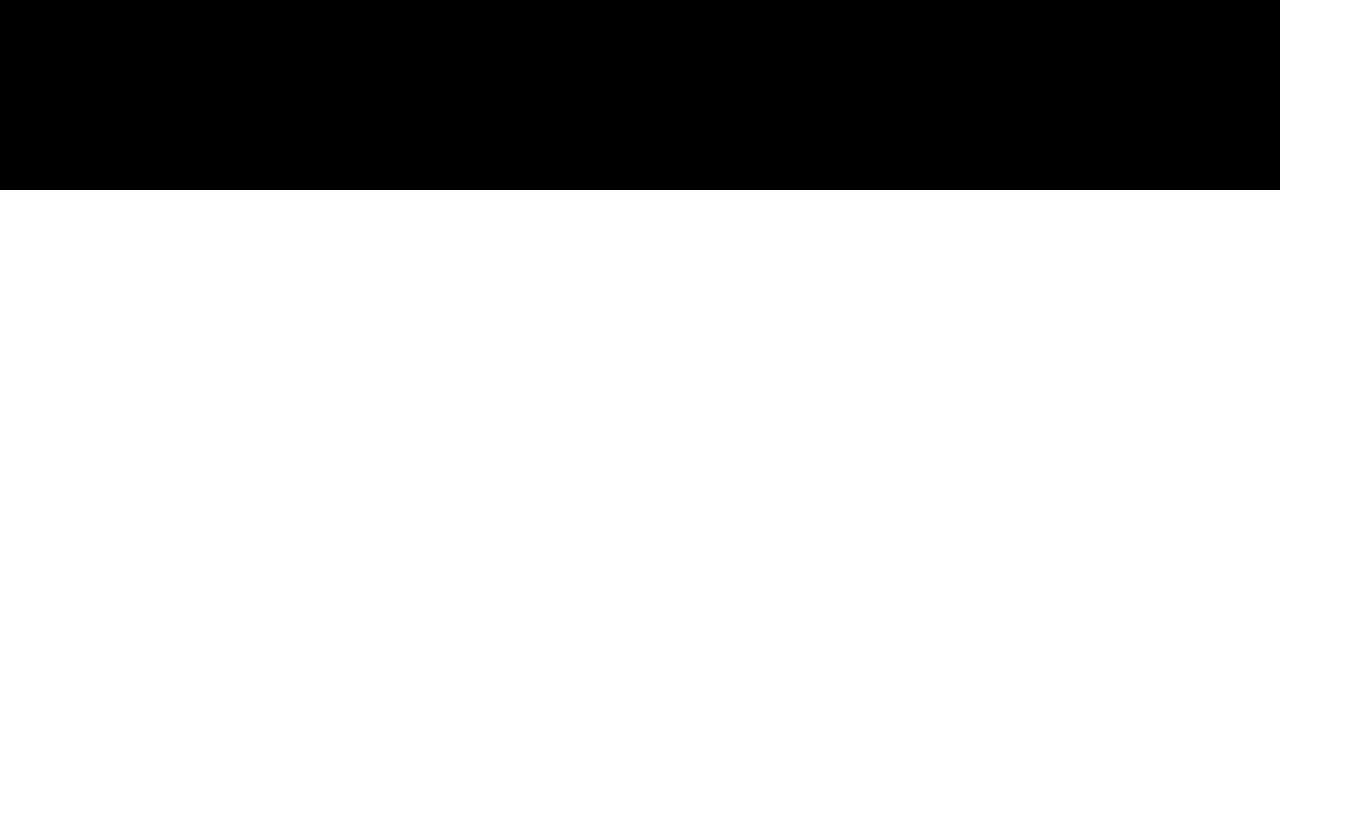
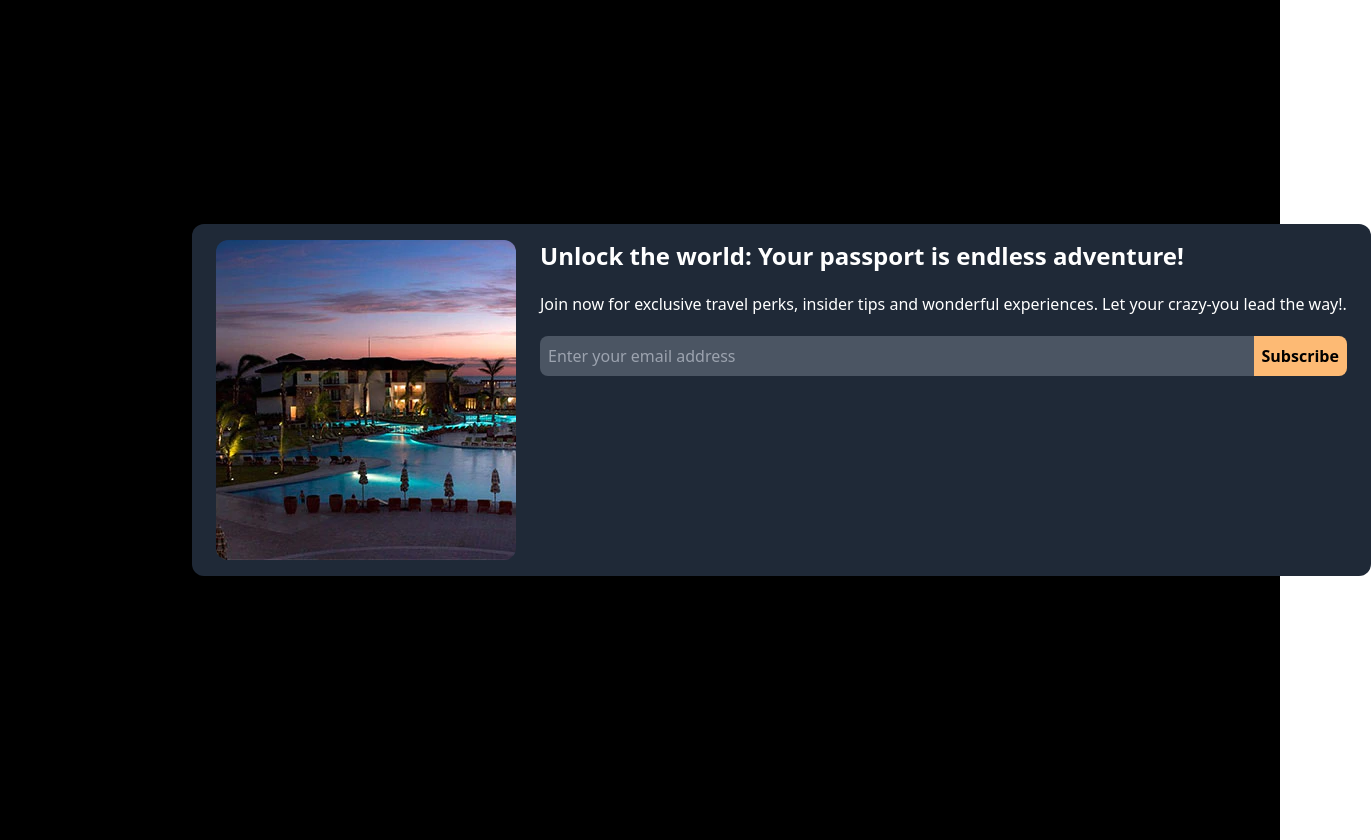
Before and after one commit to SnehaReddy10/components-lib, a React (Vite) app: page /subscribe-card in a window 1280 px wide. Shown: the whole page, 1371 px wide, since content can reach past the window. Before the commit the page ends 800 px from the top, so only its background shows below. Built offline with nearby package versions, Linux system fonts and the light colour scheme.

Commit message:
feat: add subscribe card layout

```diff
--- a/src/App.tsx
+++ b/src/App.tsx
@@ -5,6 +5,8 @@ import { Route, Routes } from 'react-router-dom';
 import ShoppingList from './components/ShoppingList';
 import ProductsList from './components/ProductsList';
 import MusicEvents from './components/MusicEvents';
+import RestaurantHero from './components/RestaurantHero';
+import SubscribeCard from './components/SubscribeCard';
 
 function App() {
   const [darkTheme] = useState(true);
@@ -65,6 +67,7 @@ function App() {
           <Route path="/upload-image" element={<UploadImage />}></Route> */}
           <Route path="/products-list" element={<ProductsList />}></Route>
           <Route path="/music-events" element={<MusicEvents />}></Route>
+          <Route path="/subscribe-card" element={<SubscribeCard />}></Route>
         </Routes>
       </div>
     </div>
--- a/src/components/Sidebar.tsx
+++ b/src/components/Sidebar.tsx
@@ -85,6 +85,12 @@ const navItems = [
     label: 'Products List',
     path: '/products-list',
   },
+  {
+    id: 15,
+    icon: 'question-and-answer',
+    label: 'Subcsribe Card',
+    path: '/subscribe-card',
+  },
 ];
 
 const Sidebar = () => {
--- /dev/null
+++ b/src/components/SubscribeCard.tsx
@@ -0,0 +1,37 @@
+function SubscribeCard() {
+  return (
+    <div className="relative flex w-full justify-center items-center h-screen text-white">
+      <div className="bg-gray-800 flex z-20 w-max h-max rounded-xl py-4 px-6 gap-6">
+        <div>
+          <img
+            src="/assets/imgs/hotel-1.jpg"
+            alt="hotel"
+            className="h-full rounded-xl"
+          />
+        </div>
+        <div className="flex flex-col gap-5">
+          <h2 className="text-2xl font-bold text-wrap">
+            Unlock the world: Your passport is endless adventure!
+          </h2>
+          <p>
+            Join now for exclusive travel perks, insider tips and wonderful
+            experiences. Let your crazy-you lead the way!.
+          </p>
+          <div className="flex">
+            <input
+              type="text"
+              placeholder="Enter your email address"
+              className="bg-gray-600 p-2 flex-1 rounded-s-lg"
+            />
+            <button className="p-2 rounded-e-lg bg-orange-300 hover:bg-orange-400 hover:text-white transition-all ease-in text-black font-bold">
+              Subscribe
+            </button>
+          </div>
+        </div>
+      </div>
+      <div className="absolute left-4 mt-8 w-full h-max bg-orange-300 rounded-xl z-10"></div>
+    </div>
+  );
+}
+
+export default SubscribeCard;
```
